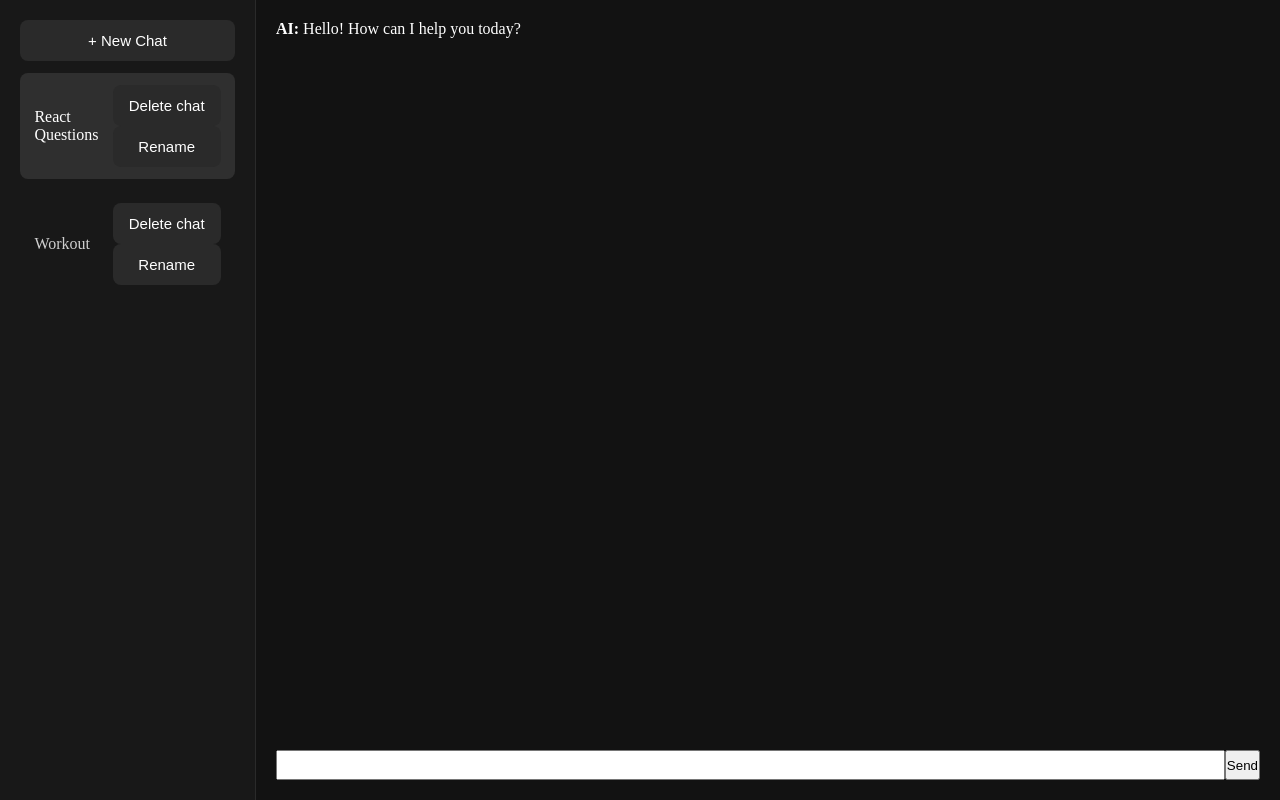
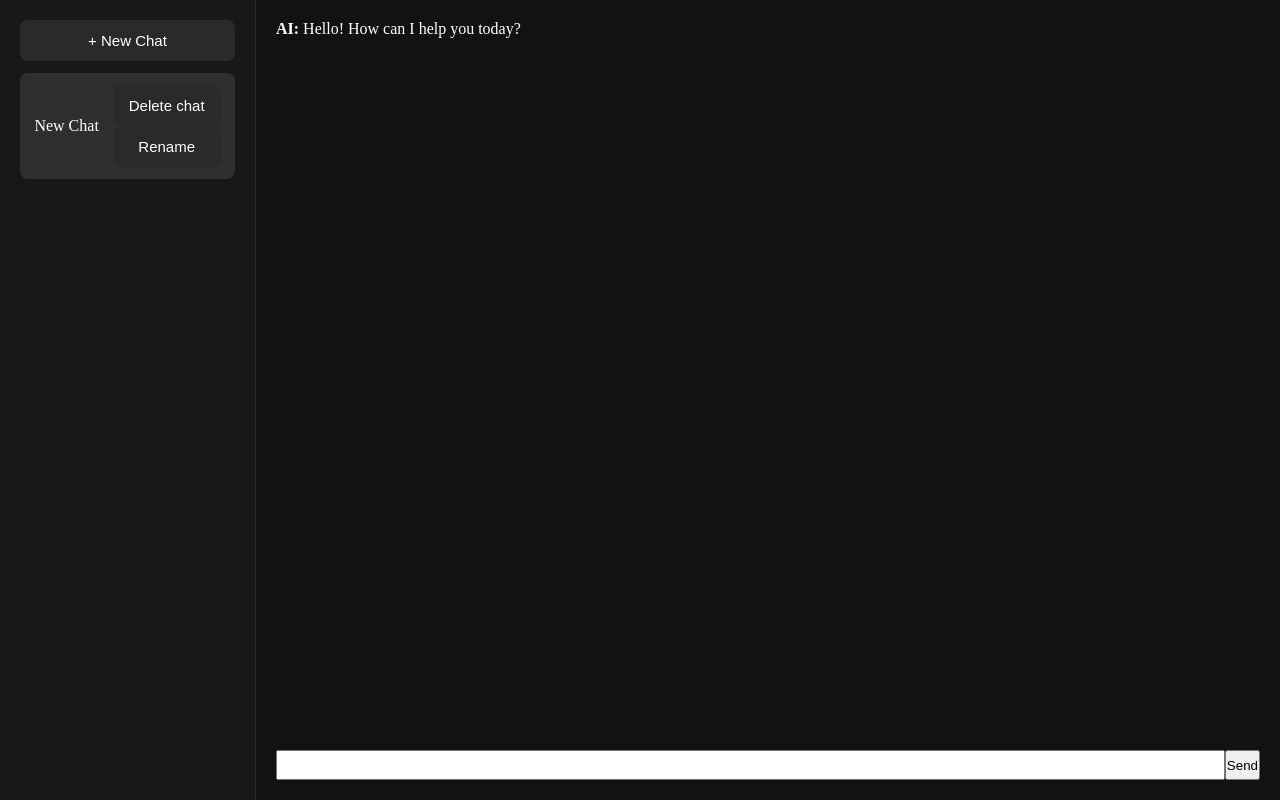
Before and after one commit to kindBob/smartchat-ai, a React (Vite) app in the folder frontend/: page / in a window 1280 px wide. Built offline with nearby package versions, Linux system fonts and the light colour scheme.

Commit message:
refactor: seprate chat creation from state updates

```diff
--- a/frontend/src/pages/Home.tsx
+++ b/frontend/src/pages/Home.tsx
@@ -19,31 +19,20 @@ type ConversationType = {
 };
 
 function Home() {
-    const initialChats: ChatType[] = [
-        {
-            id: crypto.randomUUID(),
-            title: "React Questions",
-            messages: [createInitialMessage()],
-            isTyping: false,
-            isResponseLoading: false,
-        },
-        {
-            id: crypto.randomUUID(),
-            title: "Workout",
-            messages: [createInitialMessage()],
-            isTyping: false,
-            isResponseLoading: false,
-        },
-    ];
-
     const [chats, setChats] = useState<ChatType[]>(() => {
         const storedChats = localStorage.getItem(CHATS_STORAGE_KEY);
 
-        if (storedChats) {
-            return JSON.parse(storedChats);
+        if (!storedChats) return [createNewChat()];
+
+        try {
+            const parsedChats = JSON.parse(storedChats);
+
+            if (parsedChats.length === 0) return [createNewChat()];
+
+            return parsedChats;
+        } catch {
+            return createNewChat();
         }
-
-        return initialChats;
     });
     const [activeChatId, setActiveChatId] = useState(() => {
         const storedActiveChatId = localStorage.getItem(ACTIVE_CHAT_STORAGE_KEY);
@@ -67,26 +56,14 @@ function Home() {
         localStorage.setItem(ACTIVE_CHAT_STORAGE_KEY, activeChatId);
     }, [activeChatId]);
 
-    function createInitialMessage(): MessageType {
+    function createNewChat(): ChatType {
         return {
             id: crypto.randomUUID(),
-            text: "Hello! How can I help you today?",
-            sender: "assistant",
-            timestamp: new Date(),
-        };
-    }
-
-    function createNewChat() {
-        const newChat: ChatType = {
-            id: crypto.randomUUID(),
             title: "New Chat",
-            messages: [createInitialMessage()],
+            messages: [createMessage("Hello! How can I help you today?", "assistant")],
             isTyping: false,
             isResponseLoading: false,
         };
-
-        setChats((prev) => [newChat, ...prev]);
-        setActiveChatId(newChat.id);
     }
 
     function deleteChat(id: string) {
@@ -94,7 +71,9 @@ function Home() {
         setChats(newChats);
 
         if (newChats.length === 0) {
-            createNewChat();
+            const newChat = createNewChat();
+            setChats((prev) => [newChat, ...prev]);
+            setActiveChatId(newChat.id);
             return;
         }
 
@@ -160,6 +139,21 @@ function Home() {
             let index = 0;
 
             const interval = setInterval(() => {
+                if (index >= aiResponse.length - 1) {
+                    clearInterval(interval);
+
+                    setChats((prevChats) =>
+                        prevChats.map((chat) => {
+                            if (chat.id !== currentChatId) return chat;
+
+                            return {
+                                ...chat,
+                                isTyping: false,
+                            };
+                        })
+                    );
+                }
+
                 const currentChar = aiResponse[index];
 
                 setChats((prevChats) =>
@@ -181,21 +175,6 @@ function Home() {
                 );
 
                 index++;
-
-                if (index >= aiResponse.length) {
-                    clearInterval(interval);
-
-                    setChats((prevChats) =>
-                        prevChats.map((chat) => {
-                            if (chat.id !== currentChatId) return chat;
-
-                            return {
-                                ...chat,
-                                isTyping: false,
-                            };
-                        })
-                    );
-                }
             }, 30);
         } catch (error) {
             console.error("Error generating assistant message:", error);
@@ -239,6 +218,8 @@ function Home() {
             generateTitle(userMessage);
         }
 
+        const updatedMessages = [...activeChat.messages, newMessage];
+
         setChats((prevChats) =>
             prevChats.map((chat) => {
                 if (chat.id !== activeChatId) return chat;
@@ -246,12 +227,12 @@ function Home() {
                 return {
                     ...chat,
                     isResponseLoading: true,
-                    messages: [...chat.messages, newMessage],
+                    messages: updatedMessages,
                 };
             })
         );
 
-        const conversation: ConversationType[] = [...activeChat.messages, newMessage]
+        const conversation: ConversationType[] = updatedMessages
             .filter((message) => message.text.trim() !== "")
             .map((message) => ({
                 role: message.sender === "assistant" ? "model" : "user",
@@ -265,11 +246,18 @@ function Home() {
         generateAssistantResponse(conversation);
     }
 
+    function handleNewChat() {
+        const newChat = createNewChat();
+
+        setChats((prev) => [newChat, ...prev]);
+        setActiveChatId(newChat.id);
+    }
+
     return (
         <main className="home">
             <Sidebar
                 chats={chats}
-                onNewChat={createNewChat}
+                onNewChat={handleNewChat}
                 onSelectChat={selectChat}
                 activeChatId={activeChatId}
                 onDeleteChat={deleteChat}
```
